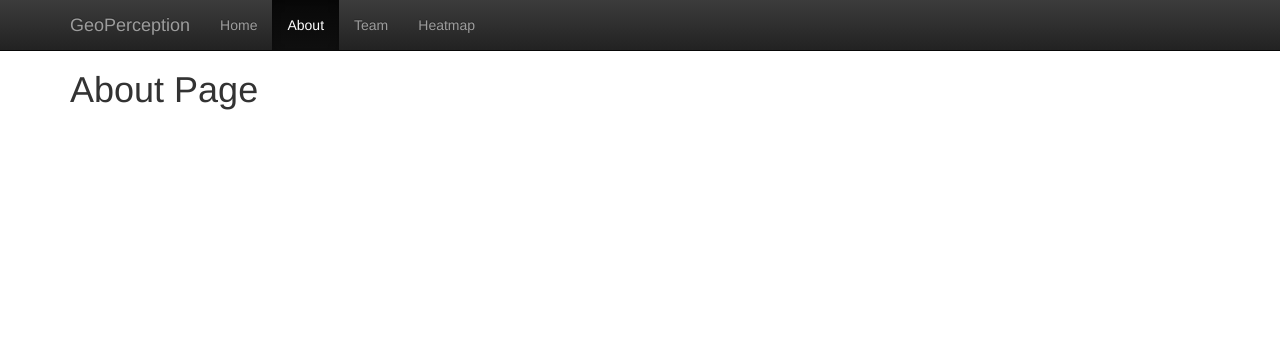
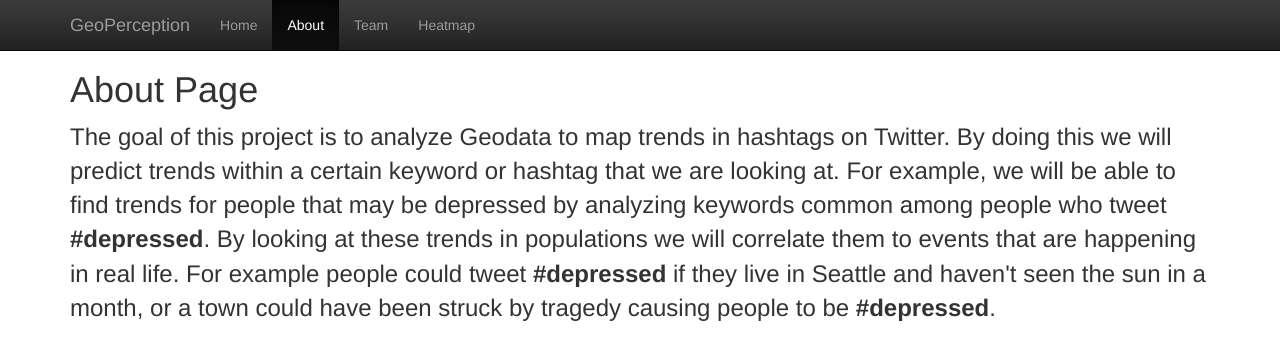
Before and after one commit to thejinxters/GeoPerception, a Django app: page /about/ in a window 1280 px wide. Shown: the top 360 px of the page. Run offline with Django 3.2, Linux system fonts and the light colour scheme; some libraries are stand-ins or nearby versions.

Commit message:
Added d text to the About Page.

```diff
--- a/templates/about.html
+++ b/templates/about.html
@@ -4,4 +4,6 @@
 
 {% block content %}
     <h1> About Page </h1>
+    <font size="5"> The goal of this project is to analyze Geodata to map trends in hashtags on Twitter. By doing this we will predict trends within a certain keyword or hashtag that we are looking at. For example, we will be able to find trends for people that may be depressed by analyzing keywords common among people who tweet <b>#depressed</b>. By looking at these trends in populations we will correlate them to events that are happening in real life. For example people could tweet <b>#depressed</b> if they live in Seattle and haven't seen the sun in a month, or a town could have been struck by tragedy causing people to be <b>#depressed</b>. </font>
+
 {% endblock %}
```
